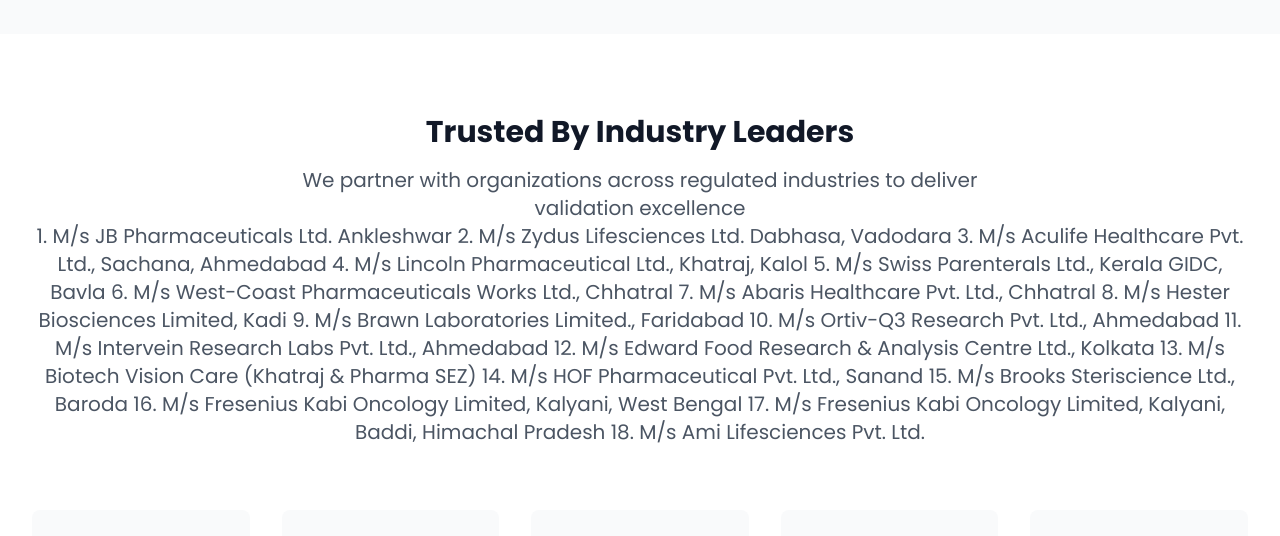
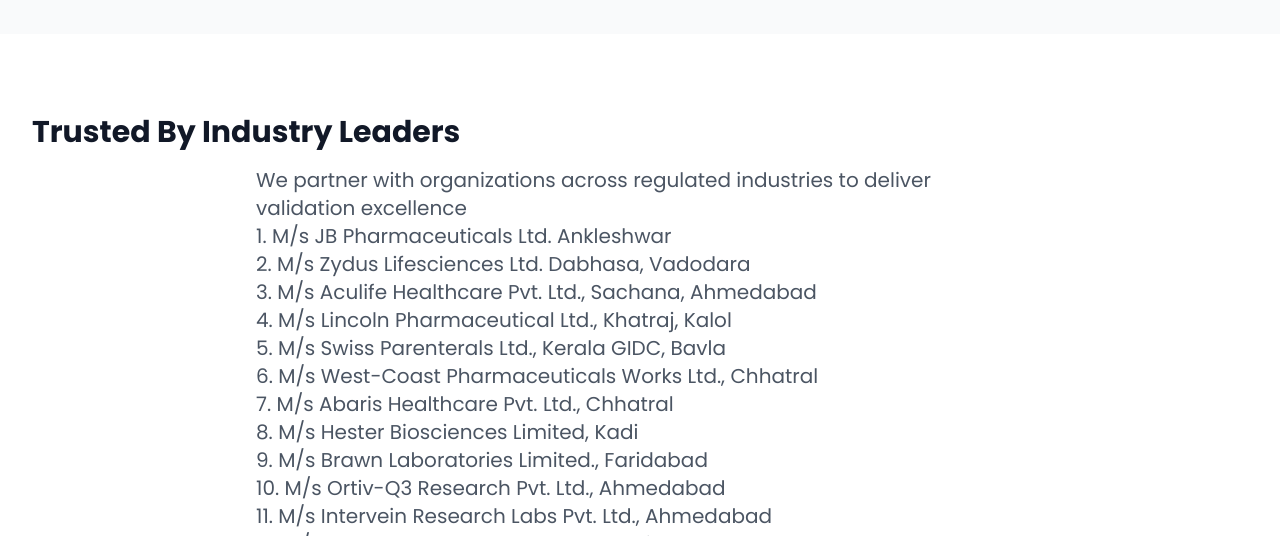
Before and after one commit to shriji2021/csv, a plain HTML site: page index (2).html in a window 1280 px wide. Shown: the part 2570-3106 px from the top of the page. Drawn offline with nearby package versions, Linux system fonts and the light colour scheme; grey boxes are pictures that could not be loaded.

Commit message:
Update index (2).html

```diff
--- a/index (2).html
+++ b/index (2).html
@@ -311,48 +311,29 @@
             </div>
         </div>
     </section>
-
     <!-- Clients Section -->
     <section id="clients" class="py-20 bg-white">
         <div class="max-w-7xl mx-auto px-4 sm:px-6 lg:px-8">
-            <div class="text-center mb-16">
-                <h2 class="text-3xl font-bold text-gray-900 mb-4">Trusted By Industry Leaders</h2>
+            <h2 class="text-3xl font-bold text-gray-900 mb-4">Trusted By Industry Leaders</h2>
                 <p class="text-xl text-gray-600 max-w-3xl mx-auto">We partner with organizations across regulated industries to deliver validation excellence</p>
-                <p class="text-xl text-gray-600 mx-auto">1.	M/s JB Pharmaceuticals Ltd. Ankleshwar
-2.	M/s Zydus Lifesciences Ltd. Dabhasa, Vadodara
-3.	M/s Aculife Healthcare Pvt. Ltd., Sachana, Ahmedabad
-4.	M/s Lincoln Pharmaceutical Ltd., Khatraj, Kalol
-5.	M/s Swiss Parenterals Ltd., Kerala GIDC, Bavla
-6.	M/s West-Coast Pharmaceuticals Works Ltd., Chhatral
-7.	M/s Abaris Healthcare Pvt. Ltd., Chhatral
-8.	M/s Hester Biosciences Limited, Kadi
-9.	M/s Brawn Laboratories Limited., Faridabad
-10.	M/s Ortiv-Q3 Research Pvt. Ltd., Ahmedabad
-11.	M/s Intervein Research Labs Pvt. Ltd., Ahmedabad
-12.	M/s Edward Food Research & Analysis Centre Ltd., Kolkata
-13.	M/s Biotech Vision Care (Khatraj & Pharma SEZ)
-14.	M/s HOF Pharmaceutical Pvt. Ltd., Sanand
-15.	M/s Brooks Steriscience Ltd., Baroda
-16.	 M/s Fresenius Kabi Oncology Limited, Kalyani, West Bengal
-17.	M/s Fresenius Kabi Oncology Limited, Kalyani, Baddi, Himachal Pradesh
-18.	M/s Ami Lifesciences Pvt. Ltd.</p>
-            </div>
-            <div class="grid grid-cols-2 md:grid-cols-3 lg:grid-cols-5 gap-8">
-                <div class="bg-gray-50 p-6 rounded-lg flex items-center justify-center h-32">
-                    <img src="https://storage.googleapis.com/workspace-0f70711f-8b4e-4d94-86f1-2a93ccde5887/image/4727a208-12e4-4345-b497-1cadf60f5c42.png" alt="Pharmaceutical company logo" class="max-h-16">
-                    </div>
-                <div class="bg-gray-50 p-6 rounded-lg flex items-center justify-center h-32">
-                    <img src="https://storage.googleapis.com/workspace-0f70711f-8b4e-4d94-86f1-2a93ccde5887/image/64ea7b69-7ec5-446c-87a5-207760ddd9b2.png" alt="Biotechnology company logo" class="max-h-16">
-                </div>
-                <div class="bg-gray-50 p-6 rounded-lg flex items-center justify-center h-32">
-                    <img src="https://storage.googleapis.com/workspace-0f70711f-8b4e-4d94-86f1-2a93ccde5887/image/b0117610-1735-4007-bcfc-a48ef728d0f8.png" alt="Medical devices company logo" class="max-h-16">
-                </div>
-                <div class="bg-gray-50 p-6 rounded-lg flex items-center justify-center h-32">
-                    <img src="https://storage.googleapis.com/workspace-0f70711f-8b4e-4d94-86f1-2a93ccde5887/image/c8a5f73f-807b-4529-aa27-190c844fc22c.png" alt="Contract research organization logo" class="max-h-16">
-                </div>
-                <div class="bg-gray-50 p-6 rounded-lg flex items-center justify-center h-32">
-                    <img src="https://storage.googleapis.com/workspace-0f70711f-8b4e-4d94-86f1-2a93ccde5887/image/e4c0fce7-6ebf-4b9f-9d74-20184f090147.png" alt="FMCG company logo" class="max-h-16">
-                </div>
+                <p class="text-xl text-gray-600 max-w-3xl mx-auto">1.	M/s JB Pharmaceuticals Ltd. Ankleshwar</p>
+                <p class="text-xl text-gray-600 max-w-3xl mx-auto">2.	M/s Zydus Lifesciences Ltd. Dabhasa, Vadodara</p>
+                <p class="text-xl text-gray-600 max-w-3xl mx-auto">3.	M/s Aculife Healthcare Pvt. Ltd., Sachana, Ahmedabad</p>
+                <p class="text-xl text-gray-600 max-w-3xl mx-auto">4.	M/s Lincoln Pharmaceutical Ltd., Khatraj, Kalol</p>
+                <p class="text-xl text-gray-600 max-w-3xl mx-auto">5.	M/s Swiss Parenterals Ltd., Kerala GIDC, Bavla</p>
+                <p class="text-xl text-gray-600 max-w-3xl mx-auto">6.	M/s West-Coast Pharmaceuticals Works Ltd., Chhatral</p>
+                <p class="text-xl text-gray-600 max-w-3xl mx-auto">7.	M/s Abaris Healthcare Pvt. Ltd., Chhatral</p>
+                <p class="text-xl text-gray-600 max-w-3xl mx-auto">8.	M/s Hester Biosciences Limited, Kadi</p>
+                <p class="text-xl text-gray-600 max-w-3xl mx-auto">9.	M/s Brawn Laboratories Limited., Faridabad</p>
+                <p class="text-xl text-gray-600 max-w-3xl mx-auto">10.	M/s Ortiv-Q3 Research Pvt. Ltd., Ahmedabad</p>
+                <p class="text-xl text-gray-600 max-w-3xl mx-auto">11.	M/s Intervein Research Labs Pvt. Ltd., Ahmedabad</p>
+                <p class="text-xl text-gray-600 max-w-3xl mx-auto">12.	M/s Edward Food Research & Analysis Centre Ltd., Kolkata</p>
+                <p class="text-xl text-gray-600 max-w-3xl mx-auto">13.	M/s Biotech Vision Care (Khatraj & Pharma SEZ)</p>
+                <p class="text-xl text-gray-600 max-w-3xl mx-auto">14.	M/s HOF Pharmaceutical Pvt. Ltd., Sanand</p>
+                <p class="text-xl text-gray-600 max-w-3xl mx-auto">15.	M/s Brooks Steriscience Ltd., Baroda</p>
+                <p class="text-xl text-gray-600 max-w-3xl mx-auto">16.	 M/s Fresenius Kabi Oncology Limited, Kalyani, West Bengal</p>
+                <p class="text-xl text-gray-600 max-w-3xl mx-auto">17.	M/s Fresenius Kabi Oncology Limited, Kalyani, Baddi, Himachal Pradesh</p>
+                <p class="text-xl text-gray-600 max-w-3xl mx-auto">18.	M/s Ami Lifesciences Pvt. Ltd</p>
             </div>
 
             <div class="mt-16 bg-blue-50 rounded-xl p-8">
```
